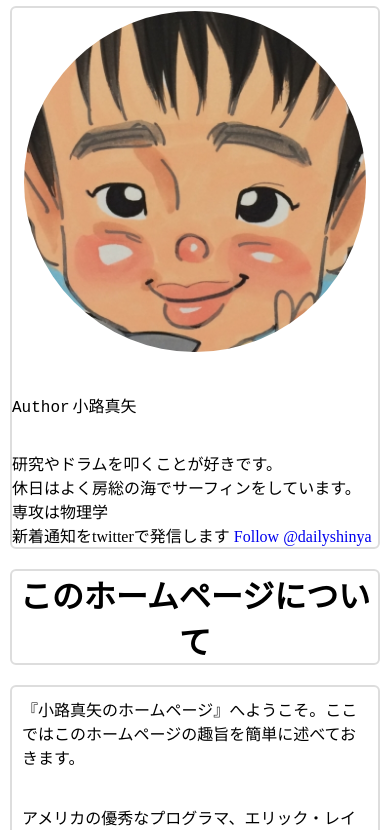
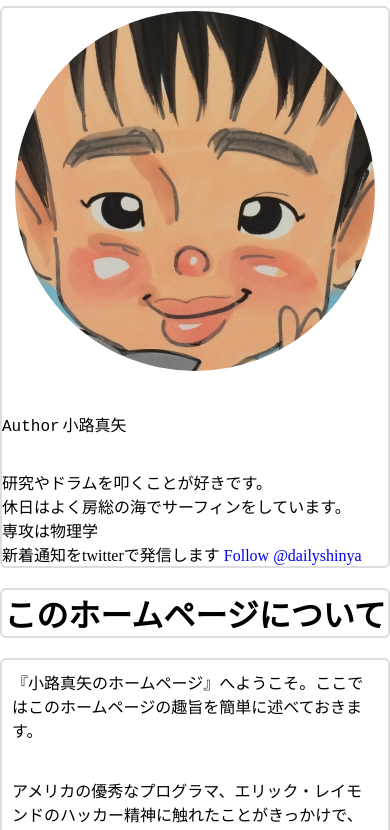
Before and after one commit to shinyaWeb/shinyaWeb.github.io, a plain HTML site: page about.html in a window 390 px wide. Shown: the part 742-1572 px from the top of the page. Drawn offline with Linux system fonts and the light colour scheme.

Commit message:
Update responsive.css

```diff
--- a/responsive.css
+++ b/responsive.css
@@ -22,6 +22,8 @@
     text-align:center;}
   .introductionabout {
     width:50%;}
+  .maincontainer {
+    padding: 0;}
 }
 /* スマホ向けレイアウト */
 @media all and (max-width: 720px) {
@@ -42,4 +44,6 @@
     width: 100%;}
   .introductionabout {
     width:100%;}
+  .maincontainer {
+    padding: 0;}
 }
```
